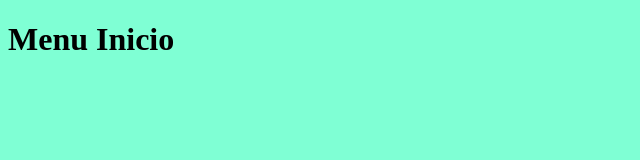
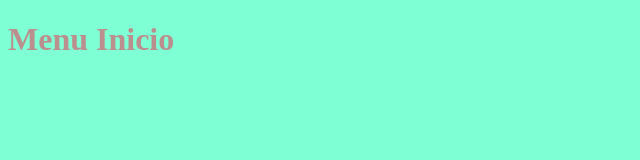
Before and after one commit to ajbaladron/CursoGit, a plain HTML site: page index.html in a window 1280 px wide. Shown: the whole page, without its empty margins (0-640 px from the left). Drawn offline with Linux system fonts and the light colour scheme.

Commit message:
negrita y color rojo en body

```diff
--- a/css/inicio.css
+++ b/css/inicio.css
@@ -1,3 +1,5 @@
 body{
     background-color: aquamarine;
+    font-weight: bold;
+    color:rosybrown;
 }
```
